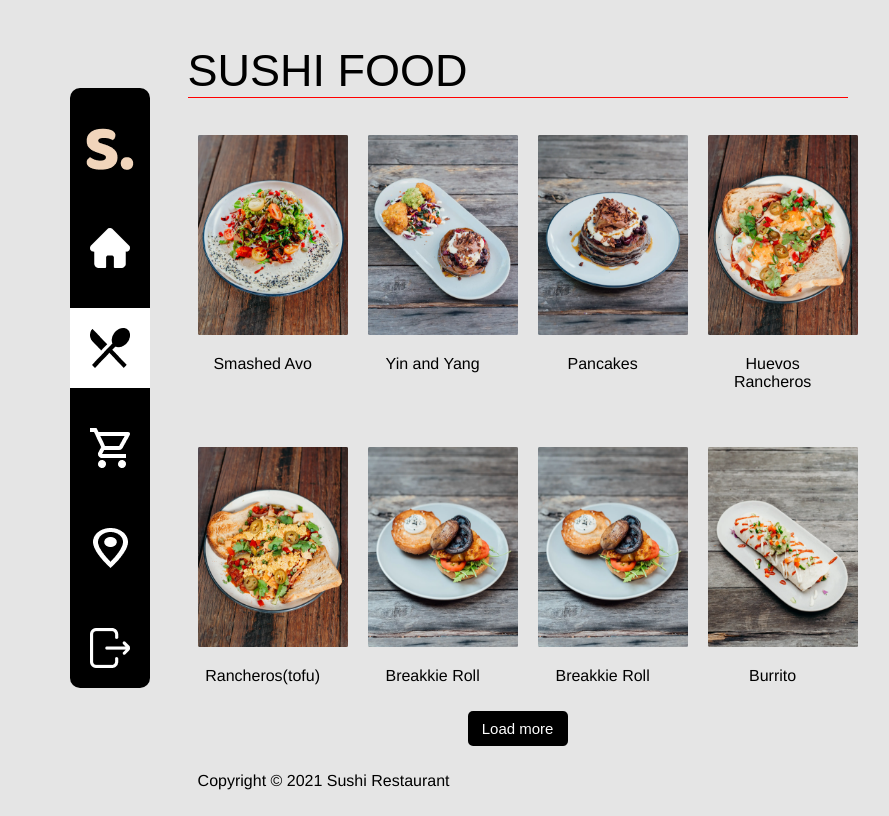
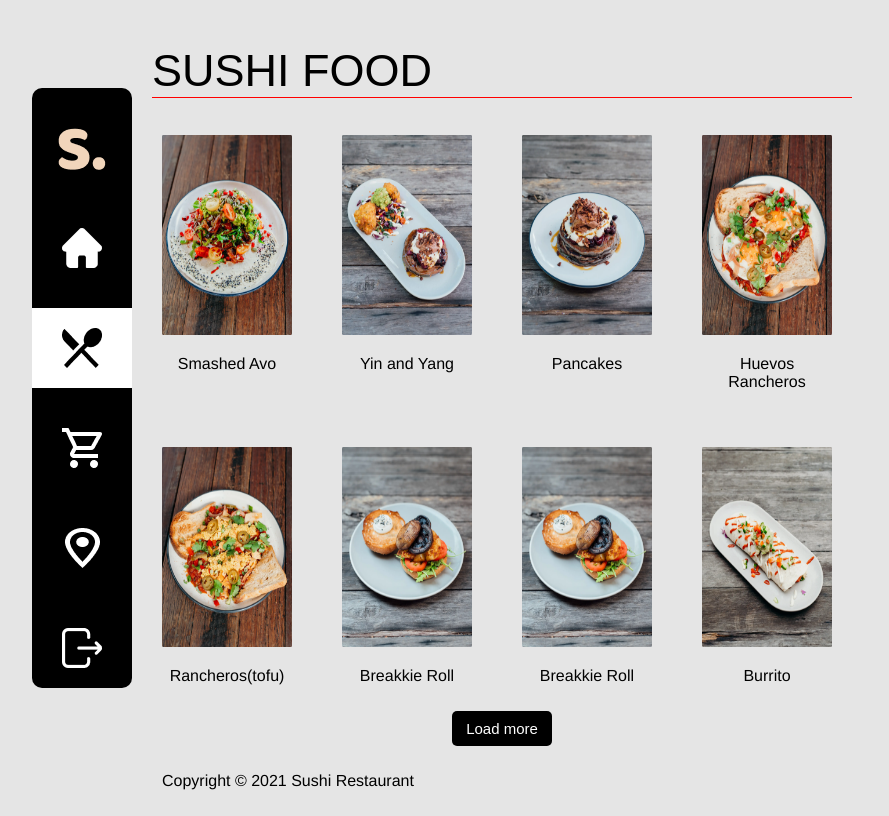
Before and after one commit to abeeebdon/Sushi-Food-, a plain HTML site: page menu.html in a window 1280 px wide. Shown: the whole page, without its empty margins (198-1087 px from the left). Drawn offline with Linux system fonts and the light colour scheme.

Commit message:
important

```diff
--- a/cart.css
+++ b/cart.css
@@ -1,4 +1,4 @@
-@import url("https://fonts.googleapis.com/css2?family=Raleway&display=swap") * {
+* {
   padding: 0;
   margin: 0;
   box-sizing: border-box;
--- a/menu.html
+++ b/menu.html
@@ -8,7 +8,6 @@
     <link rel="stylesheet" href="./styles/menu_style.css" />
   </head>
   <body>
-    <div class="menu">
       <div class="container">
         <!-- THe DIV is HOLDING EVERYTHING -->
         <div class="flex-item1">
@@ -51,6 +50,9 @@
               </div>
             </div>
           </section>
+
+          <!-- The div belows output from a javascript -->
+          <!-- Array of the food items  -->
           <div class="grid-container"></div>
           <section class="loadMore">
             <div class="load-more">
@@ -68,7 +70,6 @@
           </section>
         </div>
       </div>
-    </div>
     <script src="menu.js"></script>
   </body>
 </html>
--- a/menu_style.css
+++ /dev/null
@@ -1,123 +0,0 @@
-@import url("https://fonts.googleapis.com/css2?family=Raleway&display=swap") * {
-  padding: 0;
-  margin: 0;
-  box-sizing: border-box;
-}
-body {
-  background-color: #e5e5e5;
-  font-family: "Franklin Gothic Medium", "Arial Narrow", Arial, sans-serif;
-  font-size: 1rem;
-}
-.menu {
-  width: 100vw;
-  height: 100vh;
-}
-
-.container {
-  display: flex;
-  justify-content: center;
-  width: 90%;
-  gap: 20px;
-  margin: 0 auto;
-}
-
-/* Styling the icons on the sidebar
- and with black background  */
-
-.flex-item1 {
-  flex-basis: 10%;
-  margin-top: 80px;
-}
-.icon-wrapper {
-  display: flex;
-  flex-direction: column;
-  justify-content: center;
-  align-items: center;
-  background-color: black;
-  gap: 20px;
-  border: none;
-  border-radius: 10px;
-  padding-top: 20px;
-  height: fit-content;
-  width: 70%;
-  margin: 0 auto;
-}
-.icon {
-  box-sizing: border-box;
-  height: 80px;
-  width: 100%;
-  text-align: center;
-  margin: 0 auto;
-  padding-top: 20px;
-}
-#menu {
-  height: 80px;
-  background-color: white;
-}
-
-/* icon styling finishes here  */
-
-/* styling of the food segment including the header  */
-
-.flex-item {
-  height: 100vh;
-}
-.grid-container {
-  display: grid;
-  grid-template-columns: auto auto auto auto;
-  margin: 0 auto;
-}
-
-.text {
-  height: 10vh;
-  width: 100%;
-}
-.text h1 {
-  font-family: "mulish", sans-serif;
-  font-size: 45px;
-  font-style: normal;
-  font-weight: 300;
-  border: none;
-  border-bottom: 1px solid red;
-  padding: 0;
-}
-
-/* The collection of menus  */
-.grid-item {
-  width: 150px;
-  padding: 10px;
-}
-.grid-item .Food-item p {
-  text-align: center;
-}
-.grid-item div img {
-  width: 150px;
-  height: 200px;
-}
-/* load more  */
-.loadMore {
-  grid-column-start: 1;
-  grid-column-end: 5;
-  text-align: center;
-}
-
-.load-more .btn {
-  width: 100px;
-  height: 35px;
-  margin: 0 auto;
-}
-.load-more .btn button {
-  width: 100%;
-  height: 100%;
-  background-color: black;
-  color: white;
-  border: none;
-  border-radius: 5px;
-  font-size: 15px;
-}
-.footer {
-  grid-column-start: 1;
-  grid-column-end: 5;
-  text-align: left;
-  padding: 10px;
-}
--- a/styles/menu_style.css
+++ b/styles/menu_style.css
@@ -7,15 +7,12 @@ body {
   font-family: "Franklin Gothic Medium", "Arial Narrow", Arial, sans-serif;
   font-size: 1rem;
 }
-.menu {
-  width: 100vw;
-  height: 100vh;
-}
 
 .container {
   display: flex;
   justify-content: center;
-  width: 90%;
+  width: 90vw;
+  max-width: 1000px;
   gap: 20px;
   margin: 0 auto;
 }
@@ -24,8 +21,10 @@ body {
  and with black background  */
 
 .flex-item1 {
-  flex-basis: 10%;
+flex-basis: 15%;
   margin-top: 80px;
+  max-width: 100px;
+  min-width: 80px;
 }
 .icon-wrapper {
   display: flex;
@@ -38,7 +37,7 @@ body {
   border-radius: 10px;
   padding-top: 20px;
   height: fit-content;
-  width: 70%;
+  width: 100%;
   margin: 0 auto;
 }
 .icon {
@@ -60,6 +59,7 @@ body {
 
 .flex-item {
   height: 100vh;
+flex-basis: 70%
 }
 .grid-container {
   display: grid;
@@ -91,7 +91,7 @@ body {
   text-align: center;
 }
 .grid-item div img {
-  width: 150px;
+  width: 100%;
   height: 200px;
 }
 /* load more  */
@@ -121,3 +121,23 @@ body {
   text-align: left;
   padding: 10px;
 }
+@media screen and (max-width:800px){
+  .flex-item1{
+    display: none;
+  }
+}
+
+@media screen and (max-width:600px){
+  .container{
+    display: flex;
+    flex-direction: column;
+  }
+
+  .grid-container {
+    display: grid;
+    grid-template-columns: auto auto auto;
+    margin: 0 auto;
+    gap: 20px;
+  }
+
+}
```
